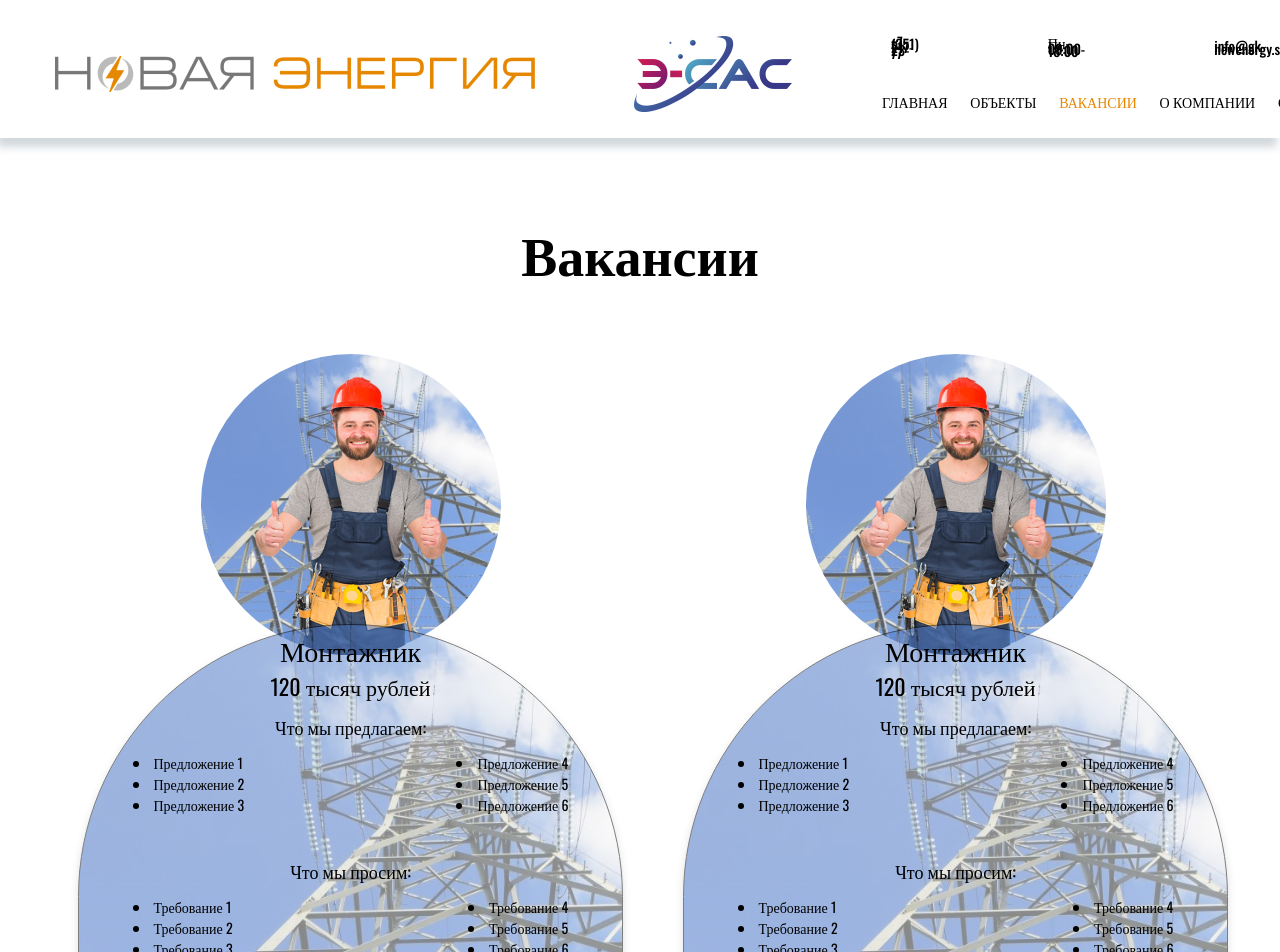
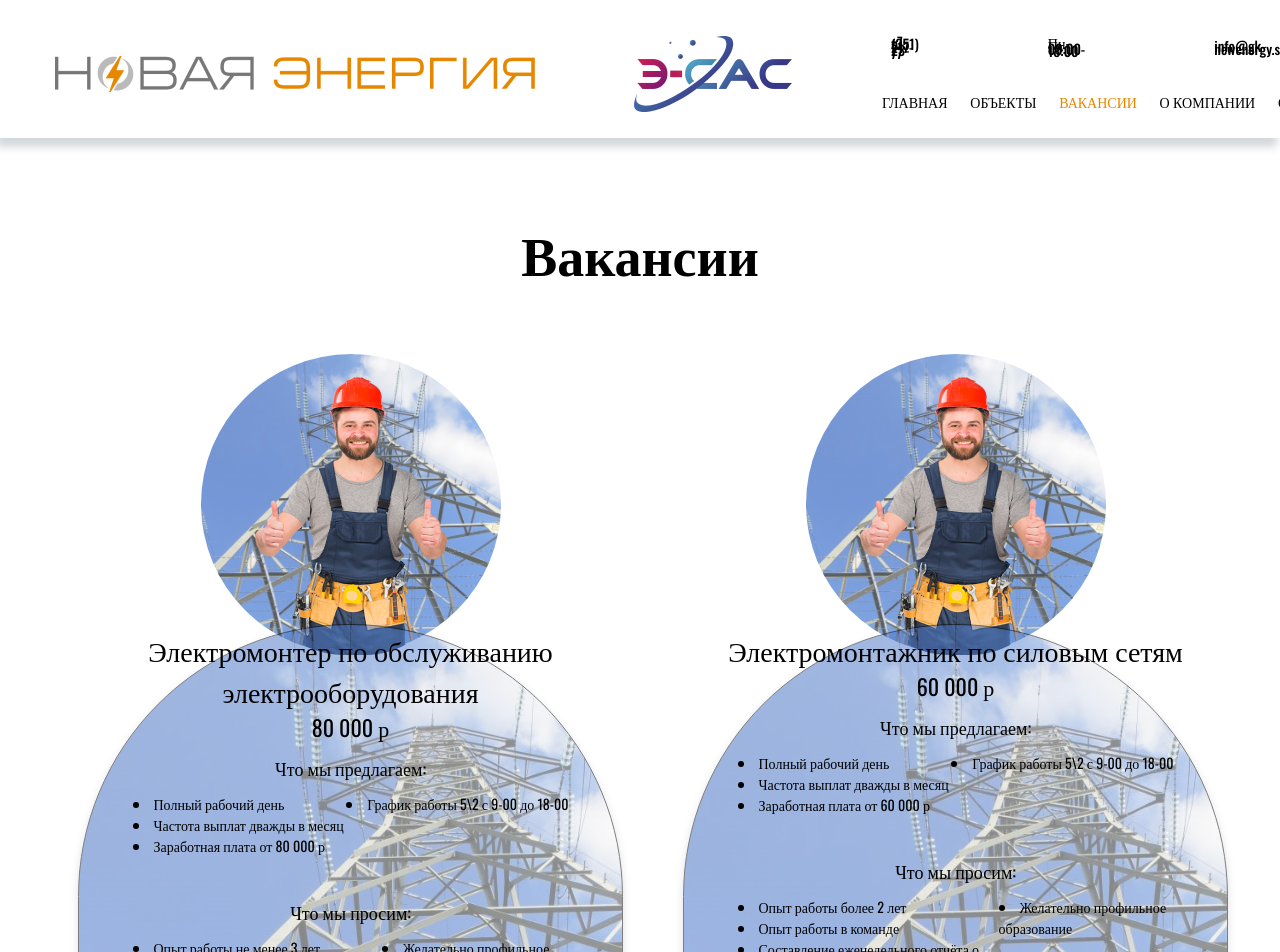
Before and after one commit to rsincara/energy, a React (Create React App) app: page /vacancies in a window 1280 px wide. Shown: the top 952 px of the page. Built offline with nearby package versions, Linux system fonts and the light colour scheme.

Commit message:
Добавил карту в контакты, вакансии-заглушки

```diff
--- a/src/components/Object/styles.js
+++ b/src/components/Object/styles.js
@@ -55,7 +55,9 @@ export const City = styled.div`
   justify-content: center;
 
   width: 113px;
-  height: 43px;
+  min-height: 43px;
+
+  padding: 0 8px;
 
   background: #F3F3F3;
 
--- a/src/components/Vacancy/index.jsx
+++ b/src/components/Vacancy/index.jsx
@@ -4,8 +4,7 @@ import * as SC from './styles';
 import Button from "../../ui/Button";
 import RespondModal from "../RespondModal";
 
-const Vacancy = () => {
-
+const Vacancy = ({ vacancy }) => {
   const [isModalOpen, setIsModalOpen] = useState(false);
 
   const handleCloseModal = () => {
@@ -23,11 +22,11 @@ const Vacancy = () => {
           <SC.BodyWrapper/>
           <SC.Info>
             <SC.Title>
-              Монтажник
+              {vacancy.title}
             </SC.Title>
 
             <SC.Salary>
-              120 тысяч рублей
+              {vacancy.salary}
             </SC.Salary>
 
             <SC.Offer>
@@ -37,28 +36,20 @@ const Vacancy = () => {
               <SC.FlexWrapper>
                 <div>
                   <SC.List>
+                    {vacancy.offer.slice(0,3).map((offerItem) => (
                         <SC.ListItem>
-                      Предложение 1
+                          {offerItem}
                         </SC.ListItem>
-                    <SC.ListItem>
-                      Предложение 2
-                    </SC.ListItem>
-                    <SC.ListItem>
-                      Предложение 3
-                    </SC.ListItem>
+                    ))}
                   </SC.List>
                 </div>
                 <div>
                   <SC.List>
+                    {vacancy.offer.slice(3,6).map((offerItem) => (
                         <SC.ListItem>
-                      Предложение 4
+                          {offerItem}
                         </SC.ListItem>
-                    <SC.ListItem>
-                      Предложение 5
-                    </SC.ListItem>
-                    <SC.ListItem>
-                      Предложение 6
-                    </SC.ListItem>
+                    ))}
                   </SC.List>
                 </div>
               </SC.FlexWrapper>
@@ -71,28 +62,20 @@ const Vacancy = () => {
               <SC.FlexWrapper>
                 <div>
                   <SC.List>
+                    {vacancy.requirements.slice(0,3).map((reqItem) => (
                         <SC.ListItem>
-                      Требование 1
+                          {reqItem}
                         </SC.ListItem>
-                    <SC.ListItem>
-                      Требование 2
-                    </SC.ListItem>
-                    <SC.ListItem>
-                      Требование 3
-                    </SC.ListItem>
+                    ))}
                   </SC.List>
                 </div>
                 <div>
                   <SC.List>
+                    {vacancy.requirements.slice(3,6).map((reqItem) => (
                         <SC.ListItem>
-                      Требование 4
+                          {reqItem}
                         </SC.ListItem>
-                    <SC.ListItem>
-                      Требование 5
-                    </SC.ListItem>
-                    <SC.ListItem>
-                      Требование 6
-                    </SC.ListItem>
+                    ))}
                   </SC.List>
                 </div>
               </SC.FlexWrapper>
--- a/src/pages/Contacts/index.jsx
+++ b/src/pages/Contacts/index.jsx
@@ -67,7 +67,7 @@ const Contacts = () => {
               </SC.Text>
             </SC.LeftBlock>
             <SC.RightBlock>
-              <img src={map} alt="map" />
+              <img src="https://korona-severa.ru/wp-content/uploads/4/5/9/45998c9f4976c74c5fbb44b1d9de3eaa.jpeg" alt="map" />
             </SC.RightBlock>
           </SC.Info>
         </MainLayout>
--- a/src/pages/Contacts/styles.js
+++ b/src/pages/Contacts/styles.js
@@ -82,8 +82,5 @@ export const ContactUsButton = styled.button`
 `;
 
 export const RightBlock = styled.div`
-  width: 967px;
-  height: 803px;
-
-  overflow: hidden;
+  max-width: 988px;
 `;
--- a/src/pages/Vacancies/index.jsx
+++ b/src/pages/Vacancies/index.jsx
@@ -3,6 +3,58 @@ import React from 'react';
 import * as SC from './styles';
 import MainLayout from "../../ui/Layouts/MainLayout";
 import Vacancy from "../../components/Vacancy";
+
+const vacancies = [
+  {
+    title: 'Электромонтер по обслуживанию электрооборудования',
+    salary: '80 000 р',
+    offer: [
+        'Полный рабочий день',
+        'Частота выплат дважды в месяц',
+        'Заработная плата от 80 000 р',
+        'График работы 5\\2 с 9-00 до 18-00',
+    ],
+    requirements: [
+      'Опыт работы не менее 3 лет',
+      '3-4 группа допуска',
+      'Наличие водительского удостоверения категории В',
+      'Желательно профильное образование',
+    ]
+  },
+  {
+    title: 'Электромонтажник по силовым сетям',
+    salary: '60 000 р',
+    offer: [
+      'Полный рабочий день',
+      'Частота выплат дважды в месяц',
+      'Заработная плата от 60 000 р',
+      'График работы 5\\2 с 9-00 до 18-00',
+    ],
+    requirements: [
+      'Опыт работы более 2 лет',
+      'Опыт работы в команде',
+      'Составление еженедельного отчёта о проделанной работе',
+      'Желательно профильное образование',
+    ]
+  },
+  {
+    title: 'Техник-электрик',
+    salary: '120 000 р',
+    offer: [
+      'Полный рабочий день',
+      'Частота выплат дважды в месяц',
+      'Заработная плата 120 000 р',
+      'График работы 2\\2 с 10-00 до 18-00',
+      'Спецодежда предоставляется',
+    ],
+    requirements: [
+      'Опыт работы не менее 3 лет',
+      'Возраст старше 40 лет',
+      'Наличие квалификационных удостоверений',
+      'Наличие сертификата о вакцинации',
+    ]
+  }
+];
 
 const Vacancies = () => {
     return (
@@ -12,9 +64,9 @@ const Vacancies = () => {
           </SC.Title>
 
           <SC.VacanciesWrapper>
-            <Vacancy />
-            <Vacancy />
-            <Vacancy />
+            {vacancies.map((vacancy) => (
+                <Vacancy vacancy={vacancy} />
+            ))}
           </SC.VacanciesWrapper>
         </MainLayout>
     );
```
Lines whose indentation alone changed are shown as unchanged.
